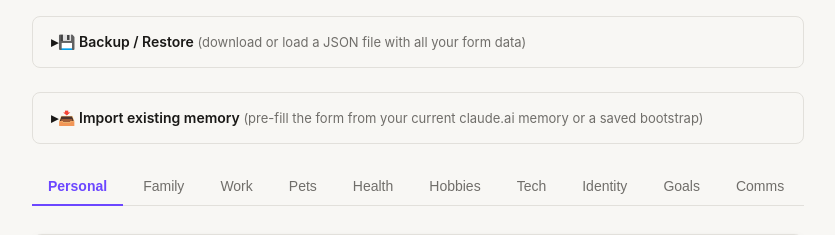
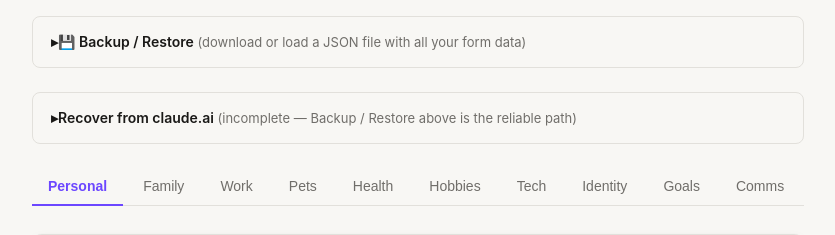
Before and after one commit to 6a6f686e6e79/claude-intake, a Flask app: page / in a window 1280 px wide. Shown: the part 187-422 px from the top of the page, without its empty margins (222-1057 px from the left). Run offline with Flask 3, Linux system fonts and the light colour scheme; some libraries are stand-ins or nearby versions.

Commit message:
fix(ui): relabel claude.ai panel as recovery, not a primary loop
The panel had been framed as "Import existing memory" with the
claude.ai round-trip as the lead workflow. That oversold what it
can do: claude.ai's auto-memory generator rewrites entries as prose
and Claude's recitation drifts between sessions, so the round-trip
is best-effort, not a maintenance loop.

New framing makes the limitations explicit and points users at the
reliable path (Backup / Restore above):

- Summary: "Recover from claude.ai (incomplete — Backup / Restore
  above is the reliable path)"
- Lead paragraph names the limitation up front: "This path is
  incomplete by design: claude.ai stores some details as prose
  that don't always map cleanly to form fields..."
- Steps and the export-prompt preview are unchanged; this is copy
  only, no logic changes.

Co-Authored-By: Claude Opus 4.7 (1M context) <noreply@anthropic.com>

```diff
--- a/templates/index.html
+++ b/templates/index.html
@@ -47,12 +47,16 @@
     </p>
   </details>
 
-  <!-- Import existing bootstrap -->
+  <!-- Recover from claude.ai (recovery path, not the primary maintenance loop) -->
   <details class="import-panel">
-    <summary>📥 Import existing memory <span style="font-weight:400;color:var(--muted);font-size:13px">(pre-fill the form from your current claude.ai memory or a saved bootstrap)</span></summary>
+    <summary>Recover from claude.ai <span style="font-weight:400;color:var(--muted);font-size:13px">(incomplete — Backup / Restore above is the reliable path)</span></summary>
+
+    <p style="font-size:13px;color:var(--text);margin:12px 0">
+      If you don't have a backup file, you can ask claude.ai to dump what it remembers. <strong>This path is incomplete by design</strong>: claude.ai stores some details as prose that don't always map cleanly to form fields, and Claude's wording varies between sessions. Prefer the <strong>Backup / Restore</strong> panel above when you have a saved file.
+    </p>
 
     <p style="font-size:13px;color:var(--text);margin:12px 0 6px;font-weight:600">
-      To pull your current claude.ai memory into this form:
+      To attempt recovery from your current claude.ai memory:
     </p>
     <ol style="font-size:13px;color:var(--text);margin:0 0 12px;padding-left:22px;line-height:1.7">
       <li>Click <strong>📋 Copy prompt to clipboard</strong> below.</li>
```
Also changed, not shown: standalone.html (+7 -3 lines).
